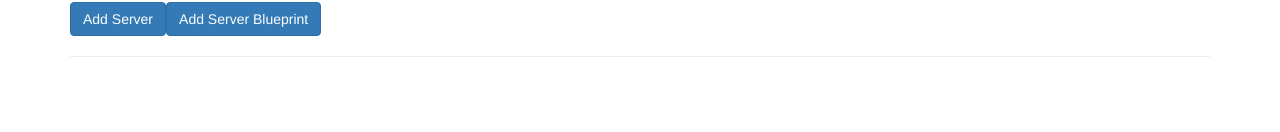
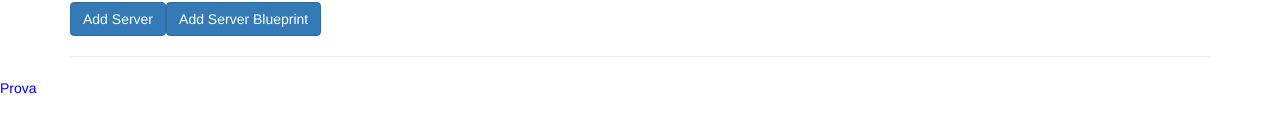
Before and after one commit to Valdorel/Lezioni, an Angular app in the folder cmp-databinding-start/: page / in a window 1280 px wide. Shown: the part 196-328 px from the top of the page. Built offline with nearby package versions, Linux system fonts and the light colour scheme.

Commit message:
primo commit

```diff
--- a/cmp-databinding-start/src/app/app.component.html
+++ b/cmp-databinding-start/src/app/app.component.html
@@ -32,3 +32,6 @@
     </div>
   </div>
 </div>
+
+
+<p>Prova</p>
```
